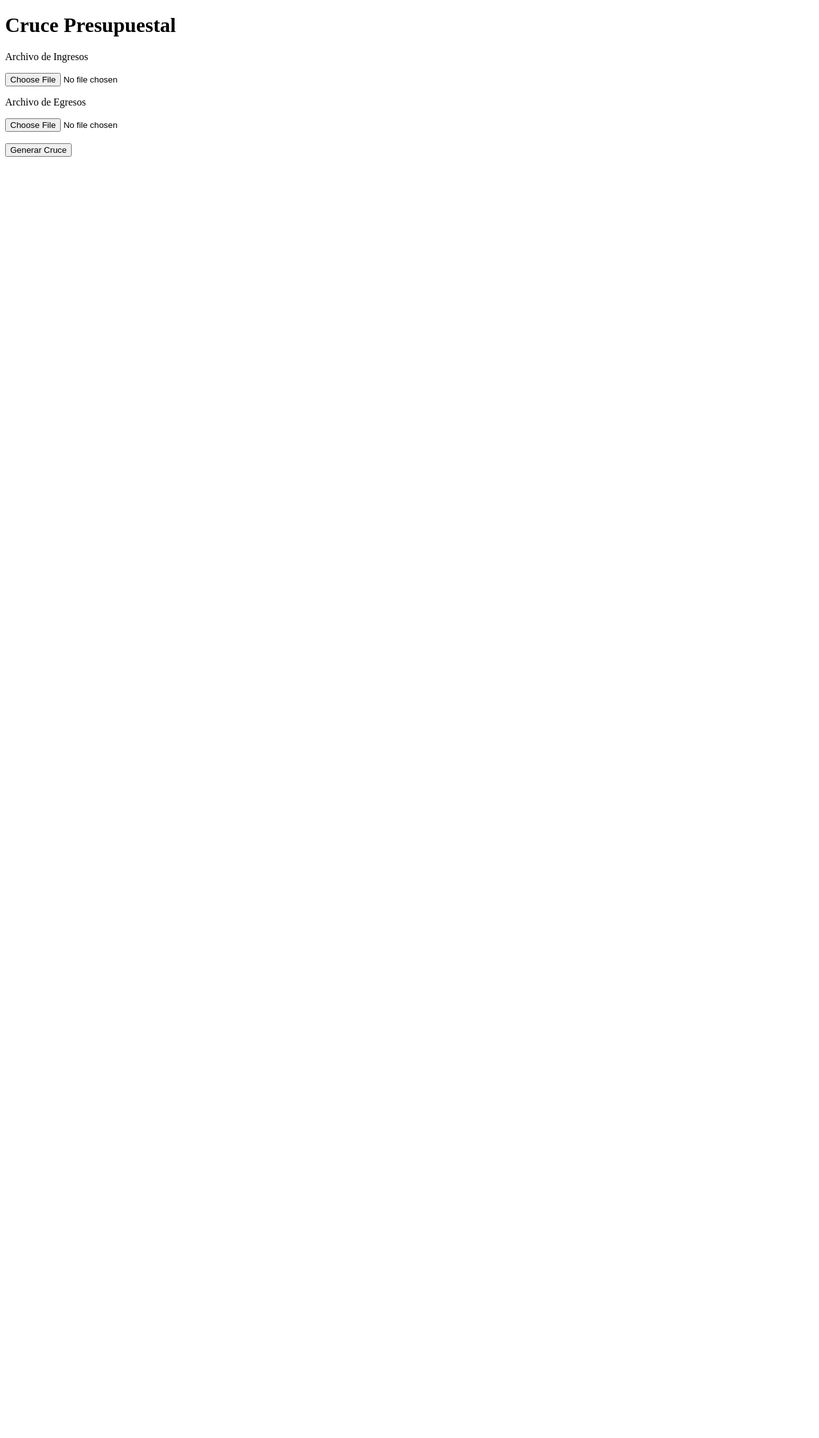
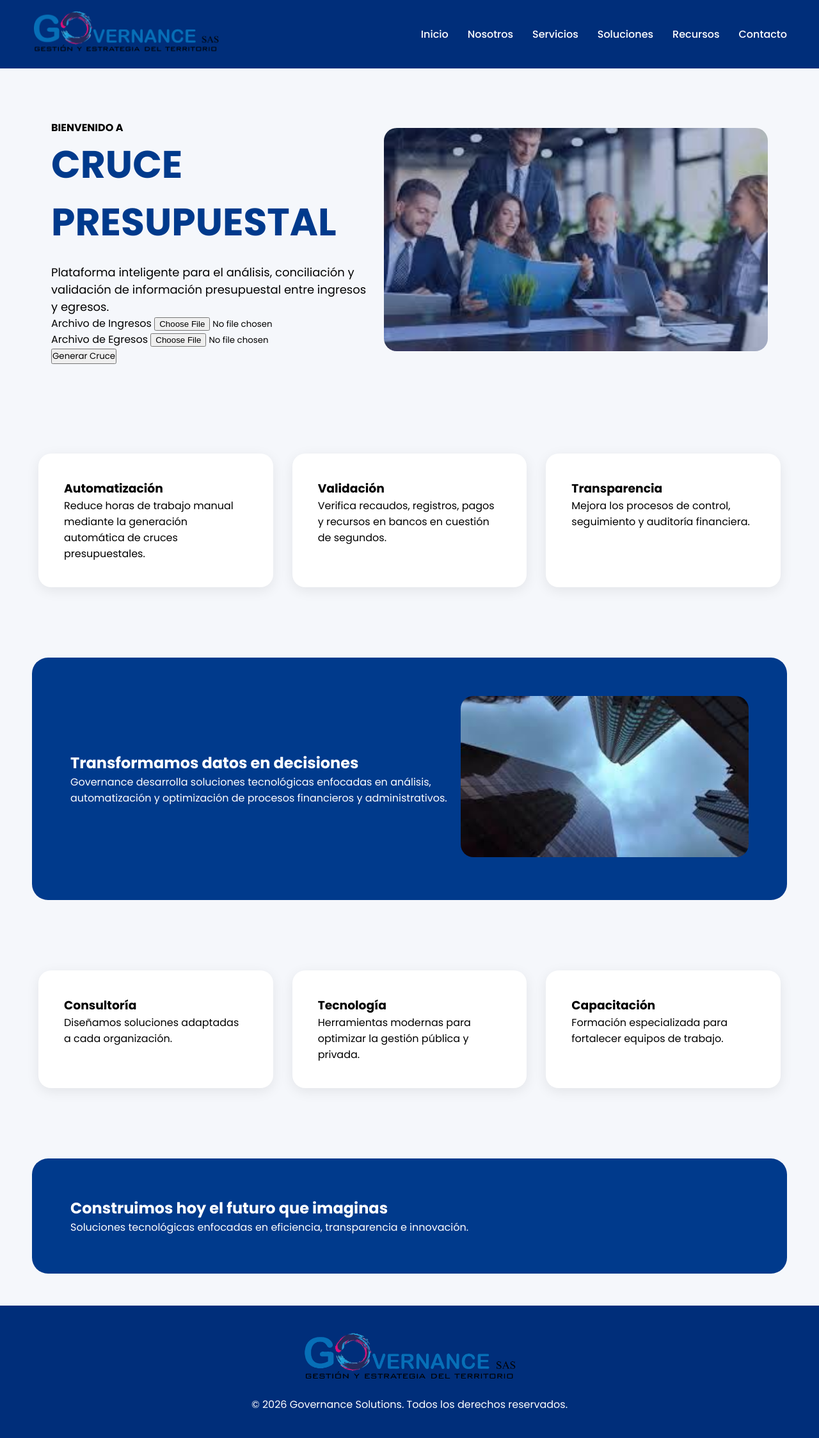
Before and after one commit to DiegoMunoz150/cruce-presupuestal, a FastAPI app: page / in a window 1280 px wide. Shown: the whole page at 64% size. Before the commit the page ends 245 px from the top, so only its background shows below. Run offline with FastAPI, Linux system fonts and the light colour scheme.

Commit message:
Nuevo diseño Governance

```diff
--- a/app.py
+++ b/app.py
@@ -1,6 +1,7 @@
 from fastapi import FastAPI, UploadFile, File, Request
 from fastapi.responses import FileResponse
 from fastapi.templating import Jinja2Templates
+from fastapi.staticfiles import StaticFiles
 import shutil
 import os
 
@@ -10,6 +11,11 @@ app = FastAPI()
 
 templates = Jinja2Templates(directory="templates")
 
+app.mount(
+    "/static",
+    StaticFiles(directory="static"),
+    name="static"
+)
 
 @app.get("/")
 async def inicio(request: Request):
--- /dev/null
+++ b/static/css/style.css
@@ -0,0 +1,112 @@
+*{
+    margin:0;
+    padding:0;
+    box-sizing:border-box;
+    font-family:'Poppins',sans-serif;
+}
+
+body{
+    background:#f5f7fb;
+}
+
+.navbar{
+    background:#002e7a;
+    display:flex;
+    justify-content:space-between;
+    align-items:center;
+    padding:15px 50px;
+}
+
+.logo img{
+    height:70px;
+}
+
+.navbar ul{
+    display:flex;
+    list-style:none;
+    gap:30px;
+}
+
+.navbar a{
+    color:white;
+    text-decoration:none;
+    font-weight:500;
+}
+
+.hero{
+    display:flex;
+    align-items:center;
+    justify-content:space-between;
+    padding:80px;
+}
+
+.hero-text{
+    width:45%;
+}
+
+.hero-text h1{
+    font-size:60px;
+    color:#003a8c;
+}
+
+.hero-text p{
+    margin-top:20px;
+    font-size:18px;
+}
+
+.btn{
+    display:inline-block;
+    margin-top:30px;
+    background:#0a84ff;
+    color:white;
+    padding:12px 25px;
+    border-radius:8px;
+    text-decoration:none;
+}
+
+.hero-image img{
+    width:600px;
+    border-radius:20px;
+}
+
+.cards{
+    display:flex;
+    gap:30px;
+    padding:60px;
+}
+
+.card{
+    flex:1;
+    background:white;
+    padding:40px;
+    border-radius:20px;
+    box-shadow:0 5px 20px rgba(0,0,0,.08);
+}
+
+.blue-section{
+    background:#003a8c;
+    color:white;
+    margin:50px;
+    border-radius:25px;
+    display:flex;
+    justify-content:space-between;
+    align-items:center;
+    padding:60px;
+}
+
+.blue-image img{
+    width:450px;
+    border-radius:20px;
+}
+
+footer{
+    background:#002e7a;
+    color:white;
+    text-align:center;
+    padding:40px;
+}
+
+footer img{
+    height:80px;
+    margin-bottom:15px;
+}
--- a/templates/index.html
+++ b/templates/index.html
@@ -1,33 +1,87 @@
 <!DOCTYPE html>
-<html>
+<html lang="es">
+
 <head>
-    <title>Cruce Presupuestal</title>
+    <meta charset="UTF-8">
+    <meta name="viewport" content="width=device-width, initial-scale=1.0">
+
+    <title>Governance - Cruce Presupuestal</title>
+
+    <link rel="stylesheet" href="/static/css/style.css">
+
+    <link href="https://fonts.googleapis.com/css2?family=Poppins:wght@300;400;500;600;700&display=swap"
+        rel="stylesheet"
+        href="https://unpkg.com/aos@2.3.4/dist/aos.css">
 </head>
+
 <body>
 
-    <h1>Cruce Presupuestal</h1>
+    <!-- ========================= -->
+    <!-- NAVBAR -->
+    <!-- ========================= -->
+
+    <nav class="navbar">
+
+        <div class="logo">
+            <img src="/static/img/governance.png" alt="Governance">
+        </div>
+
+        <ul>
+            <li><a href="#">Inicio</a></li>
+            <li><a href="#">Nosotros</a></li>
+            <li><a href="#">Servicios</a></li>
+            <li><a href="#">Soluciones</a></li>
+            <li><a href="#">Recursos</a></li>
+            <li><a href="#">Contacto</a></li>
+        </ul>
+
+    </nav>
+
+    <!-- ========================= -->
+    <!-- HERO -->
+    <!-- ========================= -->
+
+    <section class="hero">
+
+        <div class="hero-text"
+        data-aos="fade-up">
+
+            <h4>BIENVENIDO A</h4>
+
+            <h1>CRUCE PRESUPUESTAL</h1>
+
+            <p>
+                Plataforma inteligente para el análisis,
+                conciliación y validación de información
+                presupuestal entre ingresos y egresos.
+            </p>
 
             <form
                 action="/generar"
                 method="post"
                 enctype="multipart/form-data"
+                class="upload-form"
             >
 
-        <p>Archivo de Ingresos</p>
+                <label>
+                    Archivo de Ingresos
+                </label>
+
                 <input
                     type="file"
                     name="ingresos"
                     required
                 >
 
-        <p>Archivo de Egresos</p>
+                <label>
+                    Archivo de Egresos
+                </label>
+
                 <input
                     type="file"
                     name="egresos"
                     required
                 >
-
-        <br><br>
 
                 <button type="submit">
                     Generar Cruce
@@ -35,5 +89,200 @@
 
             </form>
 
+        </div>
+
+        <div class="hero-image">
+
+            <img
+                src="/static/img/hero.jpg"
+                alt="Governance"
+            >
+
+        </div>
+
+    </section>
+
+    <!-- ========================= -->
+    <!-- TARJETAS -->
+    <!-- ========================= -->
+
+    <section class="cards">
+
+        <div class="card"
+        data-aos="fade-up">
+
+            <h3>Automatización</h3>
+
+            <p>
+                Reduce horas de trabajo manual
+                mediante la generación automática
+                de cruces presupuestales.
+            </p>
+
+        </div>
+
+        <div class="card"
+        data-aos="fade-up">
+
+            <h3>Validación</h3>
+
+            <p>
+                Verifica recaudos, registros,
+                pagos y recursos en bancos
+                en cuestión de segundos.
+            </p>
+
+        </div>
+
+        <div class="card"
+        data-aos="fade-up">
+
+            <h3>Transparencia</h3>
+
+            <p>
+                Mejora los procesos de control,
+                seguimiento y auditoría financiera.
+            </p>
+
+        </div>
+
+    </section>
+
+    <!-- ========================= -->
+    <!-- BLOQUE AZUL -->
+    <!-- ========================= -->
+
+    <section class="blue-section">
+
+        <div class="blue-text"
+        data-aos="fade-up">
+
+            <h2>
+                Transformamos datos en decisiones
+            </h2>
+
+            <p>
+
+                Governance desarrolla soluciones
+                tecnológicas enfocadas en análisis,
+                automatización y optimización de
+                procesos financieros y administrativos.
+
+            </p>
+
+        </div>
+
+        <div class="blue-image">
+
+            <img
+                src="/static/img/building.jpg"
+                alt="Governance"
+            >
+
+        </div>
+
+    </section>
+
+    <!-- ========================= -->
+    <!-- SEGUNDA FILA -->
+    <!-- ========================= -->
+
+    <section class="cards">
+
+        <div class="card"
+        data-aos="fade-up">
+
+            <h3>Consultoría</h3>
+
+            <p>
+                Diseñamos soluciones adaptadas
+                a cada organización.
+            </p>
+
+        </div>
+
+        <div class="card"
+        data-aos="fade-up">
+
+            <h3>Tecnología</h3>
+
+            <p>
+                Herramientas modernas para
+                optimizar la gestión pública
+                y privada.
+            </p>
+
+        </div>
+
+        <div class="card"
+        data-aos="fade-up">
+
+            <h3>Capacitación</h3>
+
+            <p>
+                Formación especializada
+                para fortalecer equipos
+                de trabajo.
+            </p>
+
+        </div>
+
+    </section>
+
+    <!-- ========================= -->
+    <!-- CTA FINAL -->
+    <!-- ========================= -->
+
+    <section class="blue-section final">
+
+        <div
+        class="blue-text"
+        data-aos="fade-up">
+
+            <h2>
+                Construimos hoy el futuro
+                que imaginas
+            </h2>
+
+            <p>
+
+                Soluciones tecnológicas
+                enfocadas en eficiencia,
+                transparencia e innovación.
+
+            </p>
+
+        </div>
+
+    </section>
+
+    <!-- ========================= -->
+    <!-- FOOTER -->
+    <!-- ========================= -->
+
+    <footer>
+
+        <img
+            src="/static/img/governance.png"
+            alt="Governance"
+        >
+
+        <p>
+            © 2026 Governance Solutions.
+            Todos los derechos reservados.
+        </p>
+
+    </footer>
+
+    <script src="https://unpkg.com/aos@2.3.4/dist/aos.js"></script>
+
+    <script>
+    AOS.init({
+        duration: 1200,
+        once: true
+    });
+    </script>
+
 </body>
+
 </html>
```
Also changed, not shown: static/img/building.jpg (added), static/img/governance.png (added), static/img/hero.jpg (added), 5 other files. Lines whose indentation alone changed are shown as unchanged.
